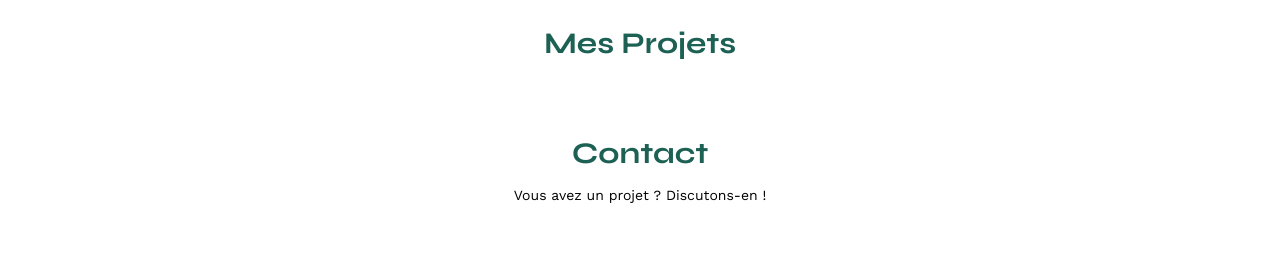
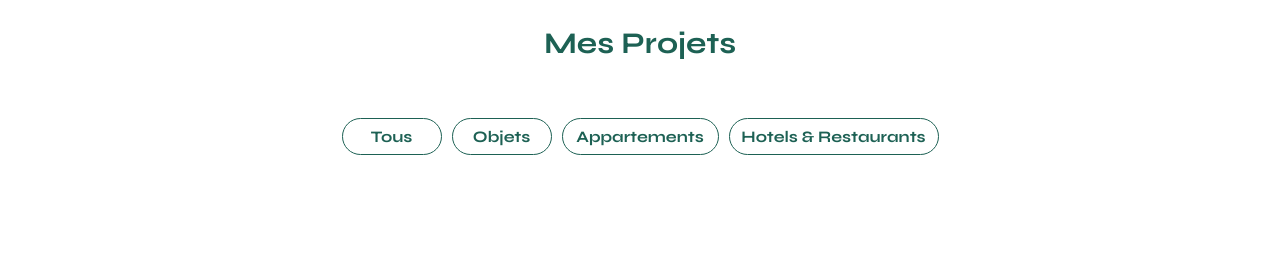
Before and after one commit to betaviralhadas/costa_elisabete_6_repo_github_022023, a plain HTML site: page FrontEnd/index.html in a window 1280 px wide. Shown: the part 507-764 px from the top of the page. Drawn offline with nearby package versions, Linux system fonts and the light colour scheme; no server answers.

Commit message:
categorie filtres dans html et css

```diff
--- a/FrontEnd/assets/style.css
+++ b/FrontEnd/assets/style.css
@@ -2,6 +2,7 @@
    v2.0 | 20110126
    License: none (public domain)
 */
+@import url('https://fonts.googleapis.com/css2?family=Syne&display=swap');
 
 html, body, div, span, applet, object, iframe,
 h1, h2, h3, h4, h5, h6, p, blockquote, pre,
@@ -125,6 +126,36 @@ li:hover {
 	text-align: center;
 	margin-bottom: 1em;
 }
+/* categorie filtres */
+.selectionfiltres {
+	display: flex;
+	justify-content: center;
+	gap: 10px;
+	margin-top: 60px;
+	margin-bottom: 60px;
+}
+.filtres {
+	border-radius: 60px;
+    border: 1px solid #1D6154;
+    background: white;
+    height: 37px;
+	width: 100px;
+	font-family: 'syne', sans-serif;
+    font-weight: 700;
+    font-size: 16px;
+    color: #1D6154;
+}
+.filtres:hover {
+	background: #1D6154;
+	color: white;
+}
+.largeurfiltre3 {
+	width: 157px;
+}
+.largeurfiltre4 {
+	width: 210px;
+}
+/* fin categorie filtres */
 .gallery {
 	width: 100%;
 	display: grid;
--- a/FrontEnd/index.html
+++ b/FrontEnd/index.html
@@ -36,6 +36,12 @@
 	</section>
 	<section id="portfolio">
 		<h2>Mes Projets</h2>
+		<article class="selectionfiltres">
+			<button class="filtres">Tous</button>
+			<button class="filtres">Objets</button>
+			<button class="filtres largeurfiltre3">Appartements</button>
+			<button class="filtres largeurfiltre4">Hotels & Restaurants</button>
+		</article>
 		<div class="gallery">
 			<!--<figure>
 				<img src="assets/images/abajour-tahina.png" alt="Abajour Tahina">
--- a/FrontEnd/javascript/composants/galery.js
+++ b/FrontEnd/javascript/composants/galery.js
@@ -1,6 +1,6 @@
 /*retourner la list de la galerie fournie par l api*/
 const galerie = async () => {  //funcao
-    const listgalerie = await fetch("http://localhost:5678/api/works", {
+    const listgalerie = await fetch("http://localhost:5678/api/works", { //fetch interage com a api
         method: "GET",
         headers: {
             'Content-Type': 'application/json'
@@ -11,7 +11,7 @@ const galerie = async () => {  //funcao
 }
 /*afficher les travaux sur la page d accueil*/
 const affichework = async () => {
-    const work = await galerie(); // xamei a funcao galerie
+    const work = await galerie(); // xamei a funcao galerie, await attend la reponse d la list des travaux
     const gallery = document.querySelector(".gallery");
     for(let i=0; i<work.length;i++){
        let figure = document.createElement("figure");//crear a tag figure
```
